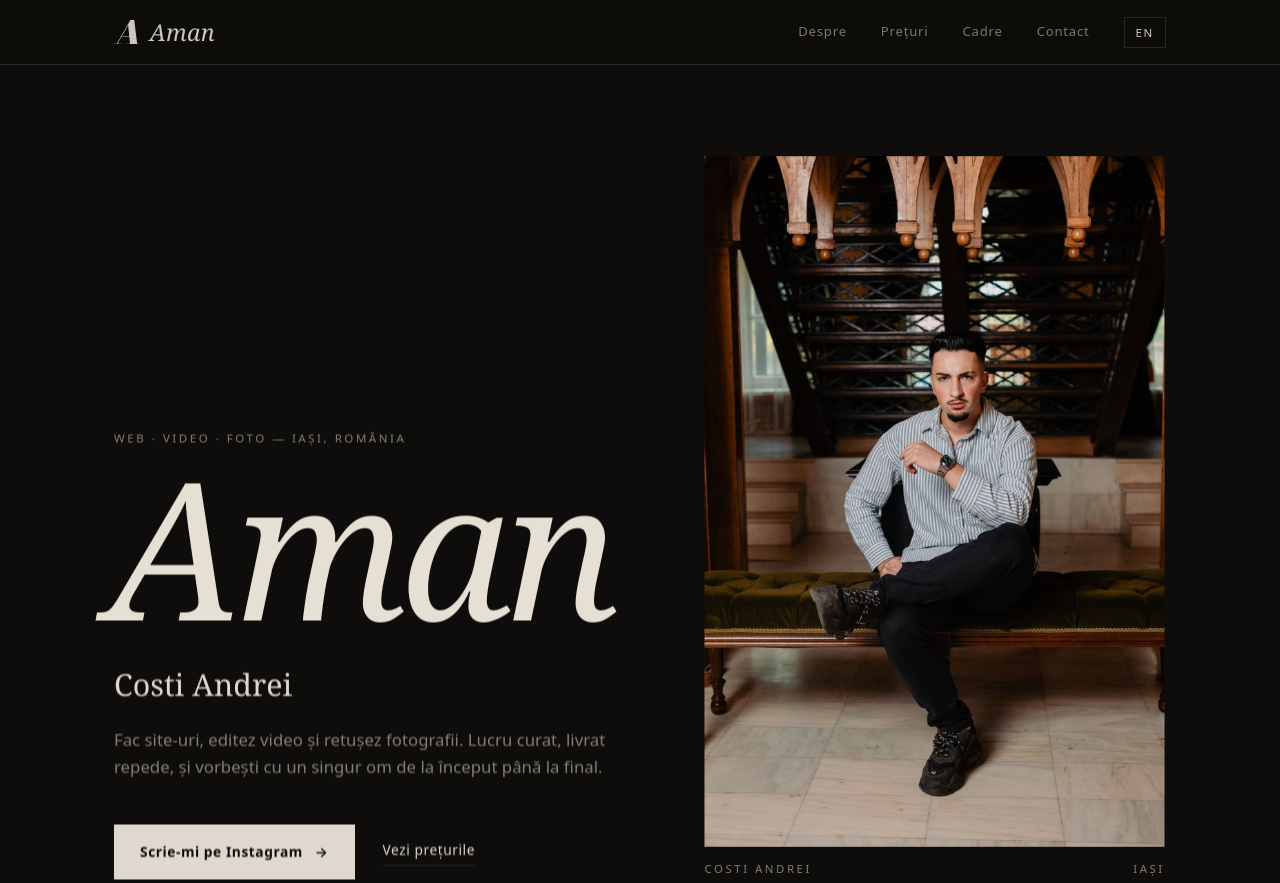
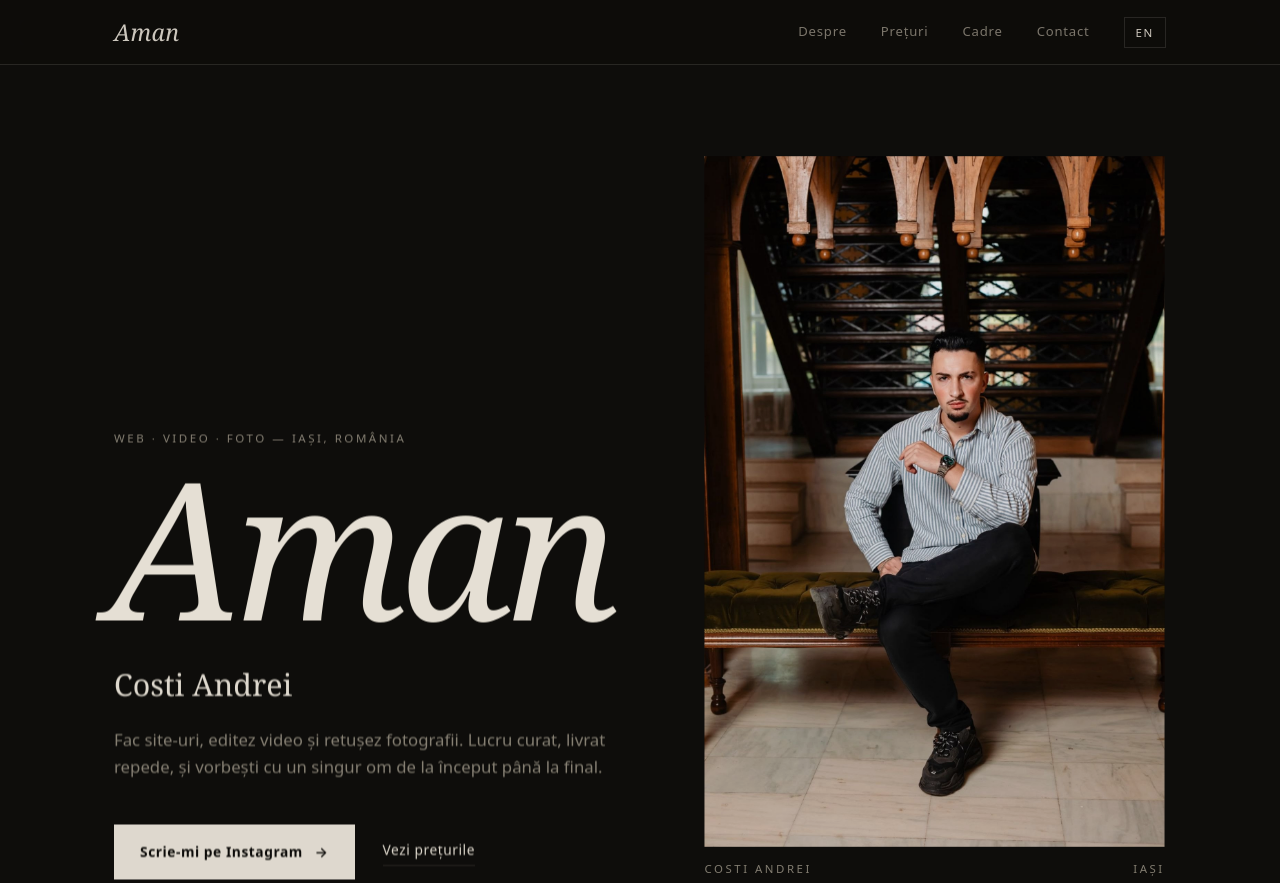
Before and after one commit to aman-andrei-portfolio/aman-site, a plain HTML site: page index.html in a window 1280 px wide. Shown: the top 883 px of the page. Drawn offline with Linux system fonts and the light colour scheme; animation ran at ten frames a second.

Commit message:
Keep the mark only as favicon, plain wordmark in the nav
Co-Authored-By: Claude Fable 5.1 <noreply@anthropic.com>
Claude-Session: https://claude.ai/code/session_01Lo5TQYFGgZATtqYWMZtRF1

```diff
--- a/index.html
+++ b/index.html
@@ -66,8 +66,7 @@ h2 em,h1 em{font-style:italic;color:var(--olive)}
 /* nav */
 .nav{position:sticky;top:0;z-index:20;background:color-mix(in srgb,var(--ink) 86%,transparent);backdrop-filter:blur(12px);-webkit-backdrop-filter:blur(12px);border-bottom:1px solid var(--line)}
 .nav .wrap{display:flex;align-items:center;justify-content:space-between;gap:20px;height:64px}
-.brand{display:inline-flex;align-items:center;gap:10px;font-family:var(--display);font-style:italic;font-size:1.45rem;letter-spacing:.01em}
-.brand .mark{height:1.05em;width:auto;color:var(--paper);flex:none}
+.brand{font-family:var(--display);font-style:italic;font-size:1.45rem;letter-spacing:.01em}
 .nav nav{display:flex;align-items:center;gap:clamp(14px,3vw,34px);font-size:.82rem;letter-spacing:.06em}
 .nav nav a{color:var(--mute);transition:color .2s}
 .nav nav a:hover{color:var(--paper)}
@@ -207,7 +206,7 @@ footer .wrap{display:flex;flex-wrap:wrap;justify-content:space-between;gap:10px
 
 <header class="nav">
   <div class="wrap">
-    <a class="brand" href="#top" aria-label="Aman, sus"><svg class="mark" aria-hidden="true" viewBox="-100 -1529 1600 1529"><path transform="scale(1 -1)" d="M50 0 932 1529H1170L1359 0H910L787 1200L95 0ZM-100 0V39H340V0ZM680 0V39H1500V0ZM366 470V509H1020V470Z" fill="currentColor"/></svg><span>Aman</span></a>
+    <a class="brand" href="#top" aria-label="Aman, sus">Aman</a>
     <nav aria-label="Principal">
       <a class="opt" href="#despre" data-en="About">Despre</a>
       <a href="#preturi" data-en="Pricing">Prețuri</a>
```
